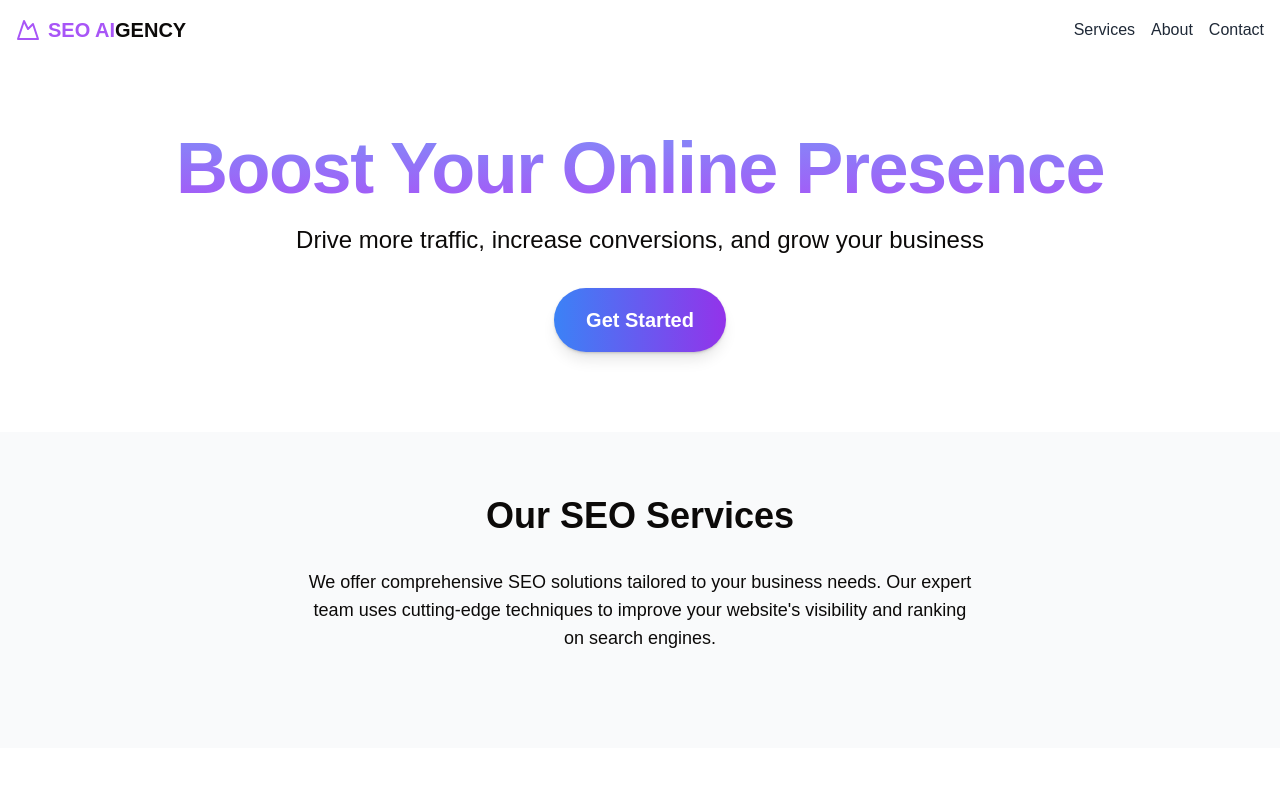
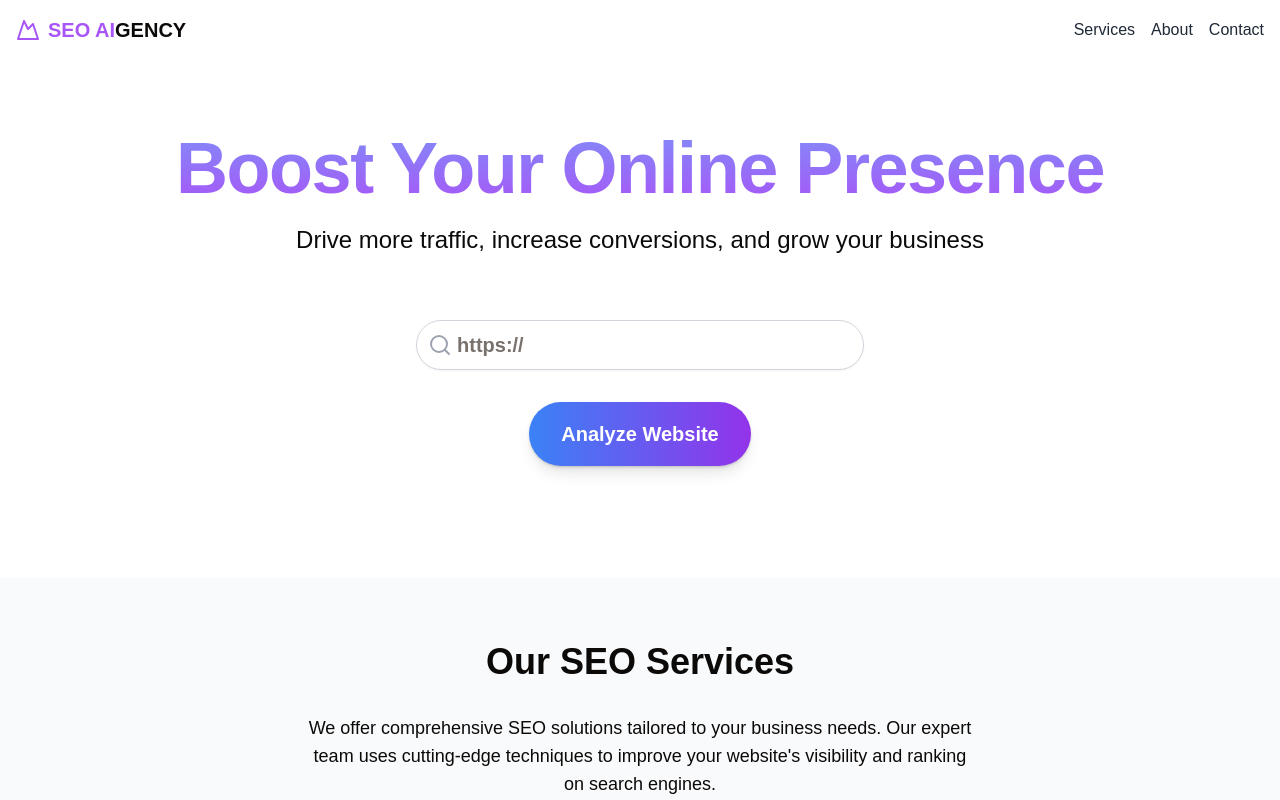
Before and after one commit to heyio/seo-aigency, a Next.js app: page / in a window 1280 px wide. Shown: the top 800 px of the page. Built offline with nearby package versions, Linux system fonts and the light colour scheme.

Commit message:
add input field and update button in hero

```diff
--- a/components/organisms/hero.tsx
+++ b/components/organisms/hero.tsx
@@ -1,6 +1,8 @@
 import { motion } from 'framer-motion'
 import { Button } from '@/components/ui/button'
 import BlurIn from '../ui/blur-in'
+import { Input } from '../ui/input'
+import { Search } from 'lucide-react';
 
 export default function Hero() {
   const fadeInUp = {
@@ -30,18 +32,29 @@ export default function Hero() {
           className="text-7xl font-bold mb-4 bg-gradient-to-b from-indigo-400 to-purple-500 inline-block text-transparent bg-clip-text"
         />
       </motion.div>
-      <motion.p className="text-2xl mb-8" variants={fadeInUp}>
+      <motion.p className="text-2xl mb-16" variants={fadeInUp}>
         Drive more traffic, increase conversions, and grow your business
       </motion.p>
+
+      <motion.div variants={fadeInUp} className="max-w-md mx-auto mb-8">
+        <div className="relative">
+          <Search className="absolute left-3 top-1/2 transform -translate-y-1/2 text-gray-400" />
+          <Input
+            type="text"
+            placeholder="https://"
+            className="pl-10 pr-4 py-6 w-full rounded-full font-bold text-xl border-gray-300 focus:border-black focus:ring-black"
+          />
+        </div>
+      </motion.div>
       <motion.a
-            href="mailto:hello@seo-aigency.com"
-            className="inline-flex items-center text-primary-foreground rounded-full text-lg font-semibold shadow-lg hover:bg-primary/90 transition-colors duration-300"
+            href="#"
+            className="inline-flex items-center text-primary-foreground rounded-full text-lg font-semibold shadow-lg hover:bg-primary/90 transition-colors duration-300 mb-8"
             whileHover={{ scale: 1.05 }}
             whileTap={{ scale: 0.95 }}
             variants={fadeInUp}
             >
         <Button className="text-xl font-bold rounded-full p-8 bg-gradient-to-r from-blue-500 to-purple-600 hover:from-blue-600 hover:to-purple-700 text-white">
-          Get Started
+          Analyze Website
         </Button>
       </motion.a>
     </motion.section>
--- /dev/null
+++ b/components/ui/input.tsx
@@ -0,0 +1,25 @@
+import * as React from "react"
+
+import { cn } from "@/lib/utils"
+
+export interface InputProps
+  extends React.InputHTMLAttributes<HTMLInputElement> {}
+
+const Input = React.forwardRef<HTMLInputElement, InputProps>(
+  ({ className, type, ...props }, ref) => {
+    return (
+      <input
+        type={type}
+        className={cn(
+          "flex h-9 w-full rounded-md border border-input bg-transparent px-3 py-1 text-sm shadow-sm transition-colors file:border-0 file:bg-transparent file:text-sm file:font-medium file:text-foreground placeholder:text-muted-foreground focus-visible:outline-none focus-visible:ring-1 focus-visible:ring-ring disabled:cursor-not-allowed disabled:opacity-50",
+          className
+        )}
+        ref={ref}
+        {...props}
+      />
+    )
+  }
+)
+Input.displayName = "Input"
+
+export { Input }
```
